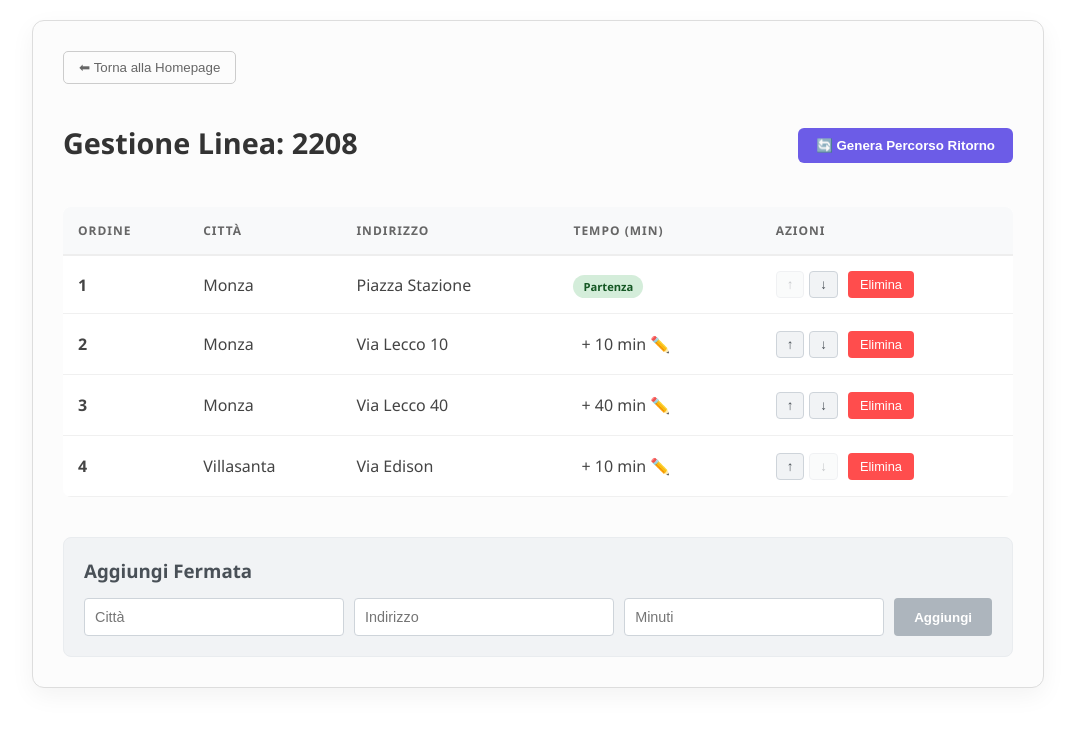
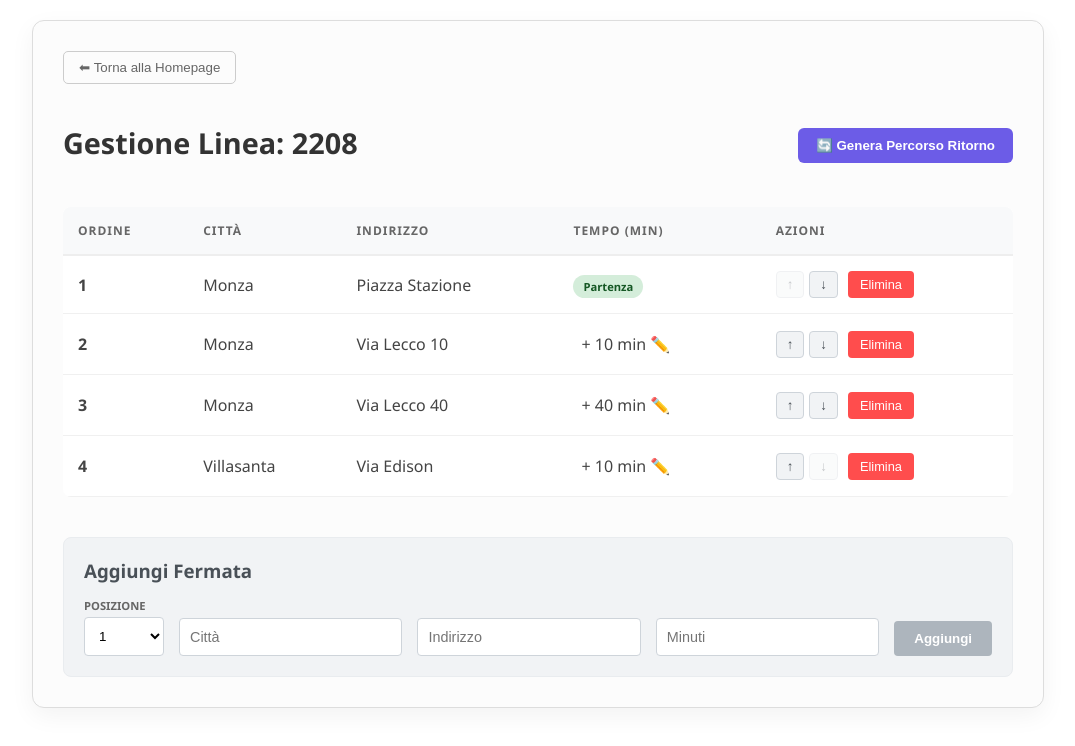
Before and after one commit to antvx/busF, an Angular app: page /linea-gestione in a window 1280 px wide. Shown: the top 746 px of the page, without its empty margins (102-1177 px from the left). Built offline with nearby package versions, Linux system fonts and the light colour scheme.

Commit message:
aggiunto nel form selezione posizione iniziale per inserimento nuova fermata

```diff
--- a/src/app/line/line.css
+++ b/src/app/line/line.css
@@ -214,3 +214,31 @@ h1 {
 .btn-delete {
   margin-left: 5px;
 }
+
+.input-group {
+  display: flex;
+  flex-direction: column;
+  gap: 4px;
+}
+
+.input-group label {
+  font-size: 0.7rem;
+  font-weight: bold;
+  color: #666;
+  text-transform: uppercase;
+}
+
+select {
+  padding: 10px;
+  border: 1px solid #ced4da;
+  border-radius: 4px;
+  background: white;
+  min-width: 80px;
+}
+
+.form-row {
+  display: flex;
+  align-items: flex-end; /* Allinea il tasto e gli input sulla linea di base */
+  gap: 15px;             /* Spazio tra un campo e l'altro */
+  flex-wrap: wrap;       /* Se lo schermo è piccolo, i campi vanno a capo ordinatamente */
+}
--- a/src/app/line/line.html
+++ b/src/app/line/line.html
@@ -71,6 +71,15 @@
     <h3>Aggiungi Fermata</h3>
     <form [formGroup]="stopForm" (ngSubmit)="addStop()">
       <div class="form-row">
+        <div class="input-group">
+          <label>Posizione</label>
+          <select formControlName="position">
+            @for (pos of availablePositions; track pos) {
+              <option [value]="pos">{{ pos }}</option>
+            }
+          </select>
+        </div>
+
         <input type="text" formControlName="city" placeholder="Città">
         <input type="text" formControlName="address" placeholder="Indirizzo">
         <input type="number" formControlName="time" placeholder="Minuti">
--- a/src/app/line/line.ts
+++ b/src/app/line/line.ts
@@ -23,25 +23,60 @@ export class Line
   };
 
   // Form per aggiungere nuove fermate
+  // Form aggiornato con il campo position
   stopForm = new FormGroup({
     city: new FormControl('', Validators.required),
     address: new FormControl('', Validators.required),
-    time: new FormControl<number | null>(null, [Validators.min(1)])
+    time: new FormControl<number | null>(null, [Validators.min(1)]),
+    // Aggiungiamo la posizione, partendo di default da 1
+    position: new FormControl<number>(1, { nonNullable: true, validators: [Validators.required] })
   });
 
+  get availablePositions(): number[] {
+    // Se hai 3 fermate, restituisce [1, 2, 3, 4]
+    const currentCount = this.lineData?.stops?.length || 0;
+    return Array.from({ length: currentCount + 1 }, (_, i) => i + 1);
+  }
+
   addStop() {
-    if (this.stopForm.valid) {
-      const newStop: Fermata = {
-        order: this.lineData.stops.length + 1,
-        city: this.stopForm.value.city!,
-        address: this.stopForm.value.address!,
-        time: this.stopForm.value.time ?? 0
+  if (this.stopForm.valid) {
+    const formData = this.stopForm.value;
+    // Recuperiamo la posizione scelta (es. 1, 2, 3)
+    // e la trasformiamo in indice per l'array (0, 1, 2)
+    const insertIndex = (formData.position ?? (this.lineData.stops.length + 1)) - 1;
+
+    const newStop: Fermata = {
+      order: 0, // Verrà impostato correttamente dal ricalcolo sotto
+      city: formData.city!,
+      address: formData.address!,
+      // Se è la prima posizione forziamo null, altrimenti usiamo il valore inserito o 0
+      time: insertIndex === 0 ? null : (formData.time ?? 10)
+    };
+
+    // Inseriamo la fermata nella posizione desiderata
+    this.lineData.stops.splice(insertIndex, 0, newStop);
+
+    // RICALCOLO: aggiorniamo gli ordini e la logica del tempo per tutta la lista
+    this.lineData.stops = this.lineData.stops.map((stop, i) => {
+      const isFirst = i === 0;
+      return {
+        ...stop,
+        order: i + 1,
+        // La nuova prima fermata è sempre Partenza
+        // Se una vecchia partenza è stata spostata, le assegniamo un tempo di default (es. 10)
+        time: isFirst ? null : (stop.time === null ? 10 : stop.time)
       };
+    });
 
-      this.lineData.stops.push(newStop);
-      this.stopForm.reset();
-    }
+    // Reset del form: puliamo i campi ma prepariamo la 'position' per la prossima aggiunta in coda
+    this.stopForm.reset({
+      city: '',
+      address: '',
+      time: null,
+      position: this.lineData.stops.length + 1
+    });
   }
+}
 
   // Bonus: Metodo per eliminare una fermata
   removeStop(index: number) {
```
